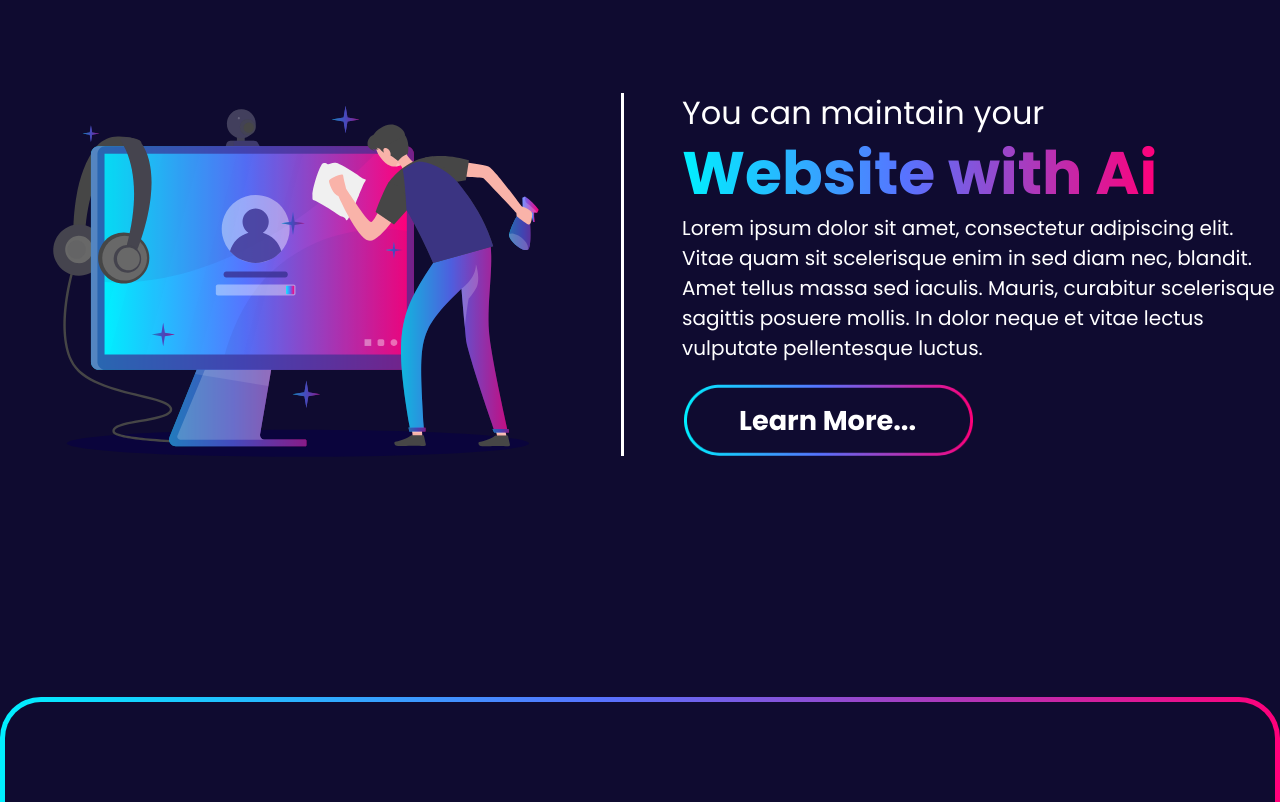
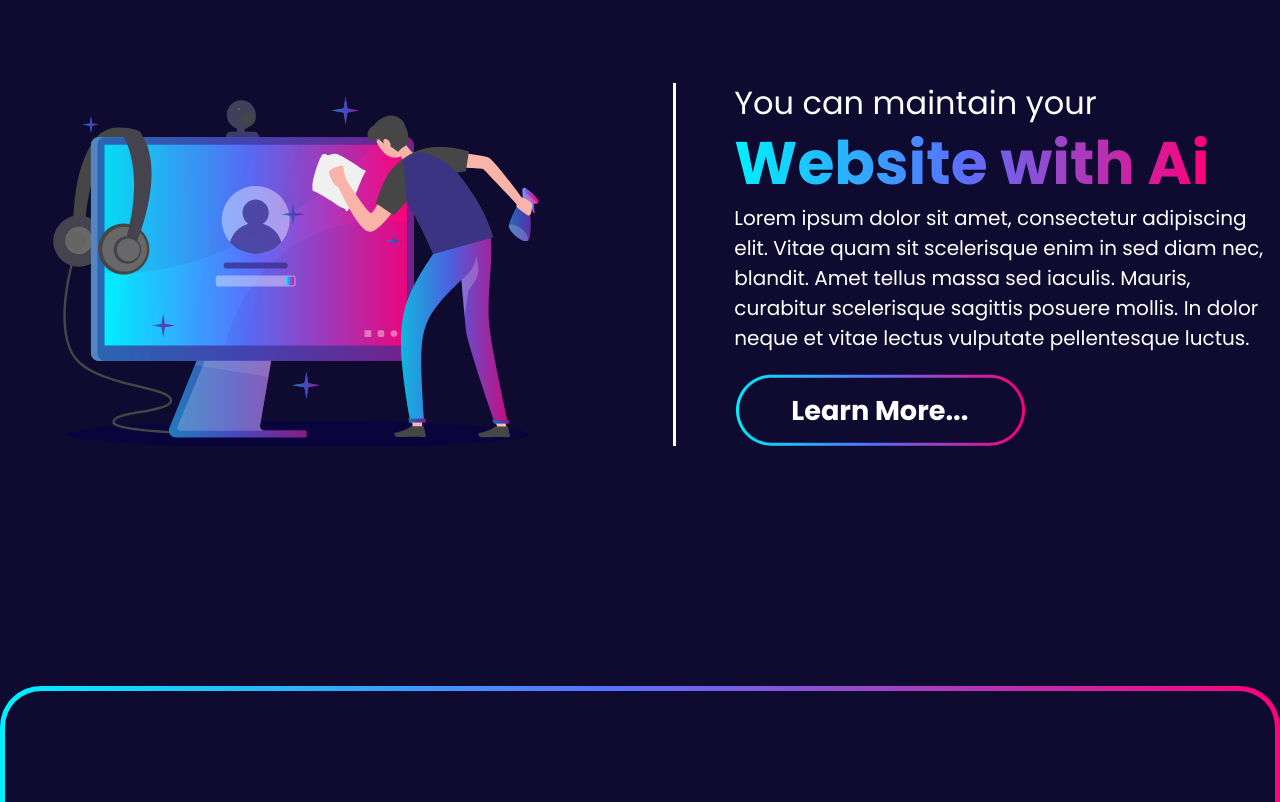
Before and after one commit to BohdanKoleiko/Markai, a plain HTML site: page index.html in a window 1280 px wide. Shown: the part 4886-5688 px from the top of the page. Drawn offline with Linux system fonts and the light colour scheme.

Commit message:
little changes

```diff
--- a/index.html
+++ b/index.html
@@ -133,6 +133,11 @@
 
             </section>
             <section id="AI-website">
+               <div id="AI-website__img-wrapper">
+                  <p id="AI-website__img-item">
+                     <img src="./images/3.svg" alt="">
+                  </p>
+               </div>
                <div id="AI-website__wrapper">
                   <h2 id="AI-website__header">You can maintain your <br> <span>Website with Ai</span></h2>
                   <p id="AI-website__sub-header">Lorem ipsum dolor sit amet, consectetur adipiscing elit. Vitae quam sit scelerisque enim in sed diam nec, blandit. Amet tellus massa sed iaculis. Mauris, curabitur scelerisque sagittis posuere mollis. In dolor neque et vitae lectus vulputate pellentesque luctus.</p>
@@ -140,9 +145,6 @@
                      <a href="#">Learn More...</a>
                   </div>
                </div>
-               <p id="AI-website__img-wrapper">
-                  <img src="./images/3.svg" alt="">
-               </p>
             </section>
             <section id="big-sales">
                <div id="big-sales__border" class="box-gradient">
--- a/sass/style.sass
+++ b/sass/style.sass
@@ -316,13 +316,12 @@ main
          background: url(../images/buttons/Rectangle-293x72.png) center center/contain no-repeat
 
    #AI-website
-      margin-top: 150px
+      margin-top: 140px
+      padding-top: 81px
       &__wrapper
-         float: right
-         max-width: 659px
          border-left: 3px solid #fff
          padding-left: 58px
-         margin-top: 81.31px
+         margin-left: 52.6%
       &__header
          font-weight: 400
          font-size: 32px
@@ -337,8 +336,17 @@ main
          font-size: 20px
          line-height: 30px
       &__img-wrapper
-         max-width: 598.85px
-         max-height: 444.09px
+         float: left
+         width: 598.85px
+         height: 363px
+         overflow: hidden
+      &__img-item
+         position: relative
+         height: 100%
+         img
+            position: absolute
+            top: -80px
+            left: 0
       &__button
          margin-top: 21px
          background: url(../images/buttons/Rectangle-293x72.png) center center/contain no-repeat
```
Also changed, not shown: css/style.css, 1 other file.
